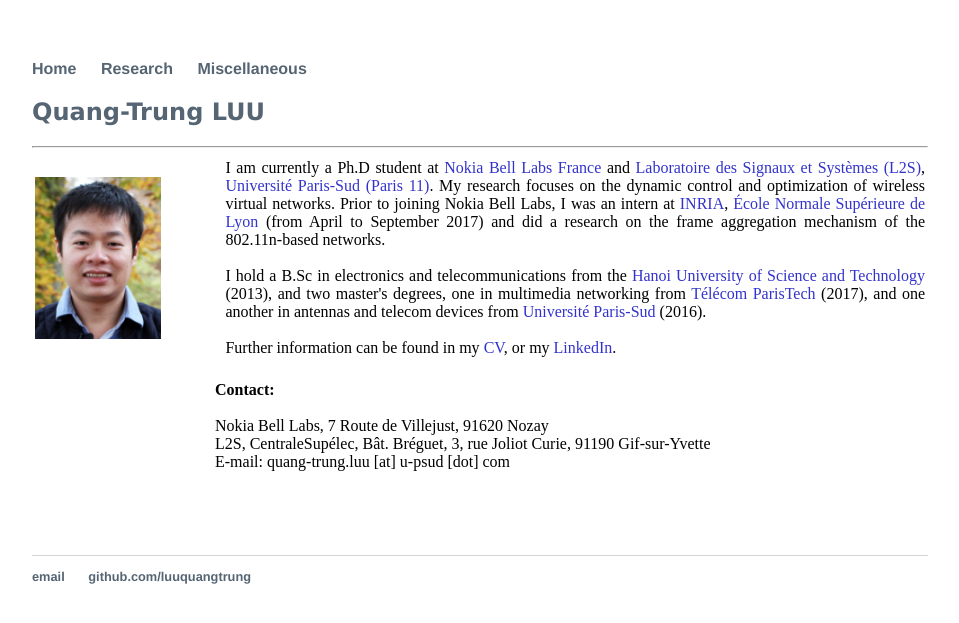
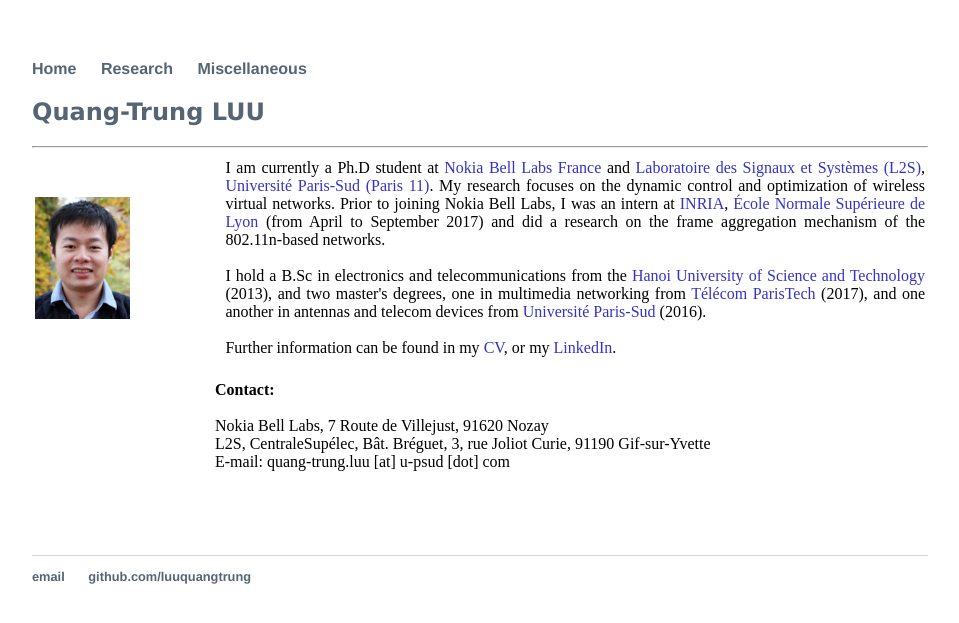
Before and after one commit to luuquangtrung/luuquangtrung.github.io_v1, a Jekyll site: the page built from index.html, in a window 1280 px wide. Shown: the top 623 px of the page, without its empty margins (160-1119 px from the left). Built offline with Jekyll 4.4.1, drawn with Linux system fonts in a browser that asks for light colours.

Commit message:
Update index.html

```diff
--- a/index.html
+++ b/index.html
@@ -14,7 +14,7 @@
 <table width = "100%"; align = left">
    <tr >
         <td width="18%" align = "justify">
-        	<img style="display:block;" width = "80%" src = "/asset/profile/cv3_small.jpg">
+        	<img style="display:block;" width = "60%" src = "/asset/profile/cv3_small.jpg">
         </td>
 
         <td width="3%" align = "center"> </td>
```
